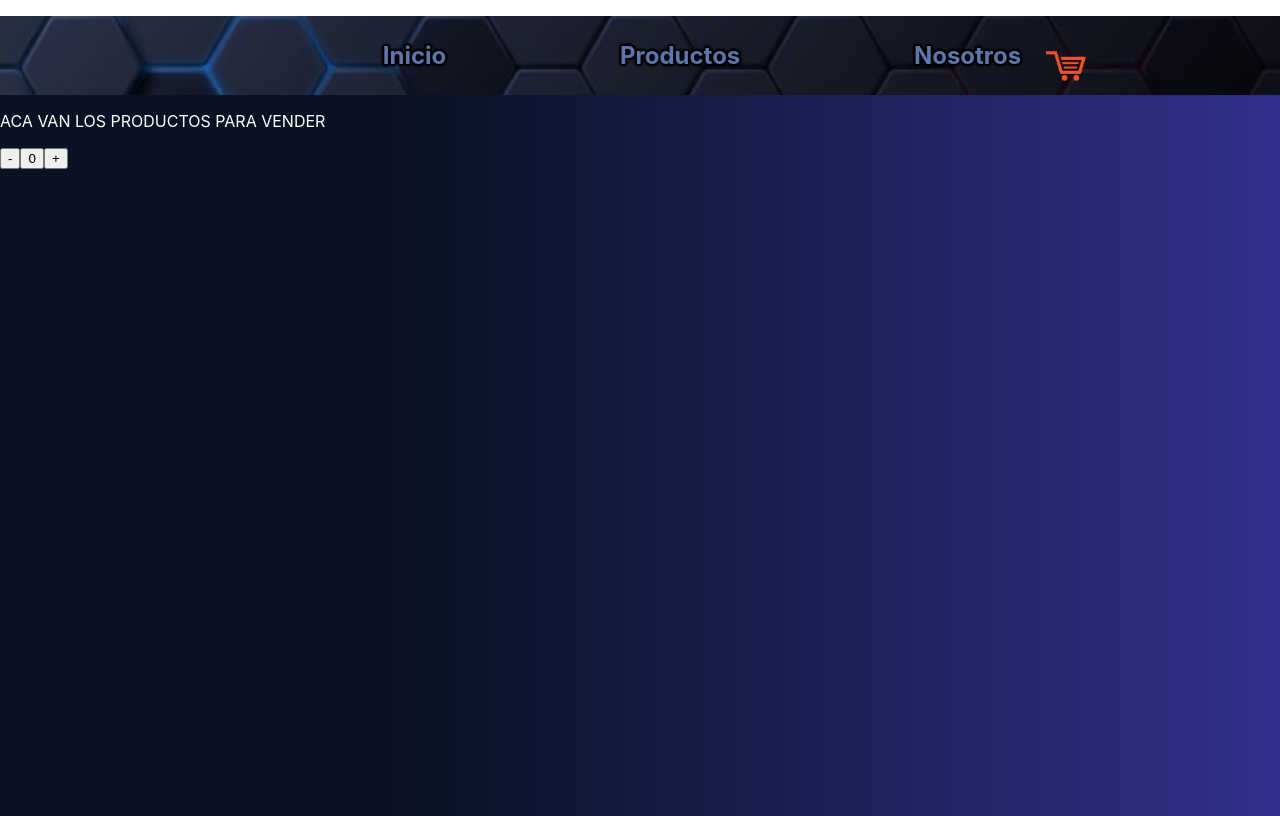
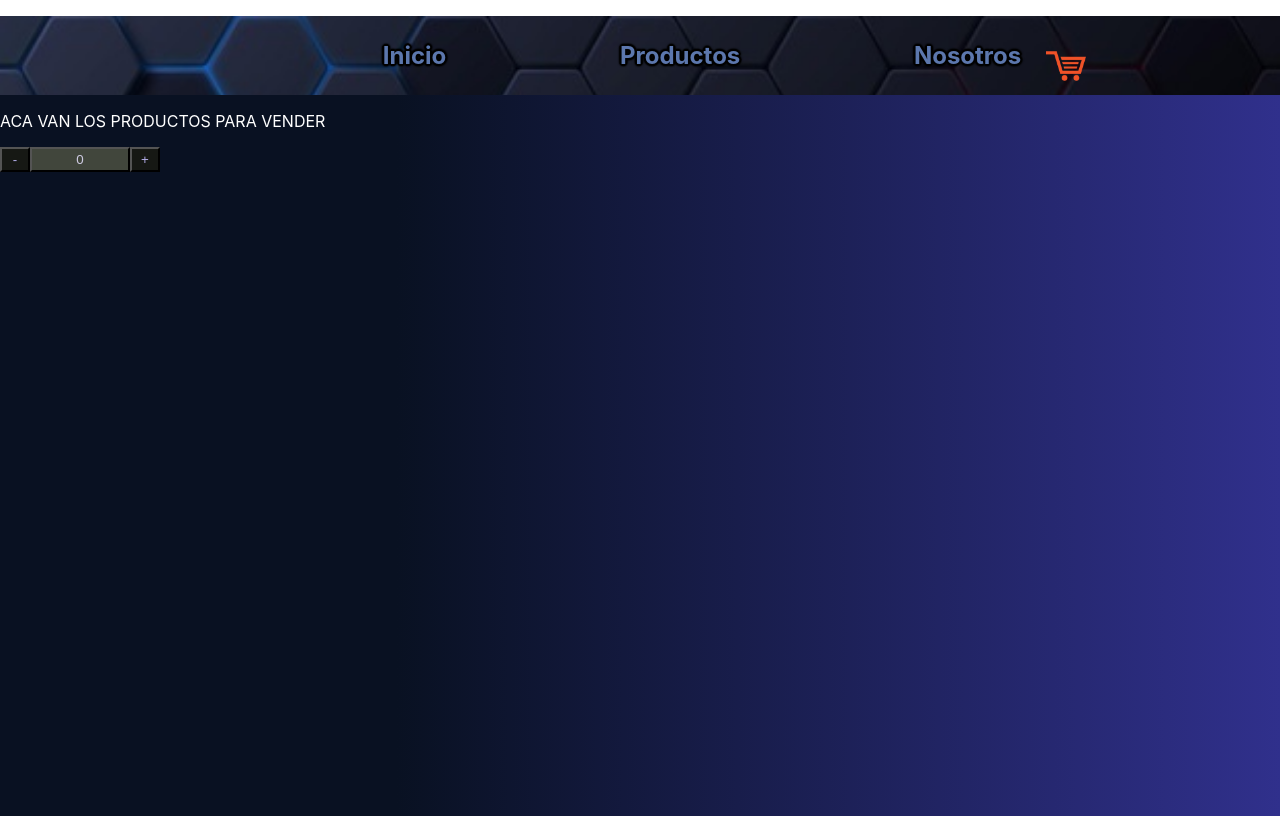
Before and after one commit to FlorUFerrer/ReactJsCD, a React (Create React App) app: page / in a window 1280 px wide. Built offline with nearby package versions, Linux system fonts and the light colour scheme.

Commit message:
agregando css al contador

```diff
--- a/src/components/ItemCount.js
+++ b/src/components/ItemCount.js
@@ -1,5 +1,5 @@
- import React , { useState } from 'react';
-
+import "./styles/ItemCount.css"
+import React , { useState } from 'react';
  const Counter = (props) =>{
 
   const [counter,setCounter] = useState(props.sinStock);
@@ -7,21 +7,21 @@
 
     function Add(){
             if (counter < props.stock){
-               setCounter(counter + 1)
+               setCounter(parseInt(counter)+1)
             }
    }
 
    function Decreace(){
              if (counter >= 1){
-                setCounter(counter - 1)
+                setCounter(parseInt(counter)-1)
              }
     }
 
     return(
-        <div>
-            <button  onClick={Decreace}>-</button>
-            <button>{counter}</button>
-            <button  onClick={Add}>+</button>
+        <div className="counter">
+            <button className="buttonCounter" onClick={Decreace}>-</button>
+            <button className= "buttonCount">{counter}</button>
+            <button className="buttonCounter" onClick={Add}>+</button>
         </div>
     )
 }
--- /dev/null
+++ b/src/components/styles/ItemCount.css
@@ -0,0 +1,12 @@
+.buttonCounter{
+    width: 30px;
+    height: 25px;
+    color: rgb(179, 173, 233);
+    background:rgb(22, 24, 20);
+}
+.buttonCount{
+    width: 100px;
+    height: 25px;
+    color: rgb(206, 203, 226);
+    background:rgb(65, 70, 60);
+}
```
